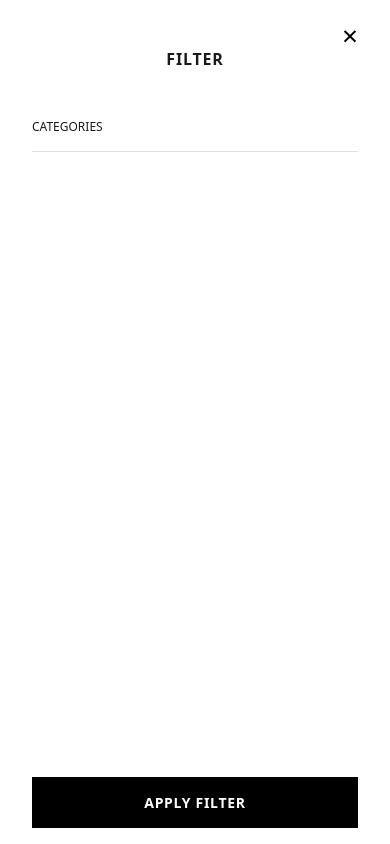
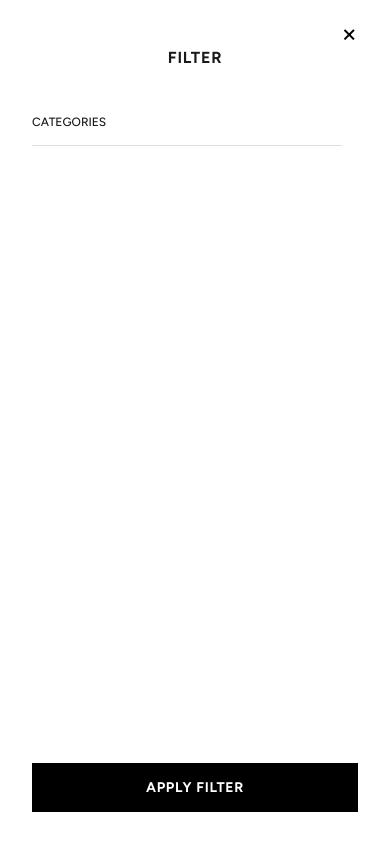
Before and after one commit to ellan13/ecommerce-groupproject, a plain HTML site: page products.html in a window 390 px wide. Both pictures are taken after a click on the button "Filter". Drawn offline with Linux system fonts and the light colour scheme; no server answers; a web font is replaced by a local one.

Commit message:
Update CSS to replace font with Figtree and enhance layout for filter components. Adjust styles for filter header, content, and footer to improve responsiveness and usability.

```diff
--- a/css/style.css
+++ b/css/style.css
@@ -1,4 +1,4 @@
-@import url("https://api.fontshare.com/v2/css?f[]=satoshi@400,500,700&display=swap");
+@import url("https://fonts.googleapis.com/css2?family=Figtree:wght@400;500;700&display=swap");
 
 *,
 *::before,
@@ -15,7 +15,7 @@
     --space-md: calc(var(--space) * 8);
     --space-lg: calc(var(--space) * 16);
     --space-xl: calc(var(--space) * 20);
-    --font-sans: "Satoshi", system-ui, sans-serif;
+    --font-sans: "Figtree", system-ui, sans-serif;
     --color-text: #1a1a1a;
     --color-icon-bg: #f0f0f0;
 }
@@ -411,11 +411,13 @@ main {
     flex-direction: column;
     gap: var(--space-sm);
     z-index: 100;
+    overflow: hidden;
 }
 
 .filter-header {
     display: flex;
     justify-content: center;
+    flex-shrink: 0;
     padding-top: var(--space-md);
     padding-bottom: var(--space-sm);
 }
@@ -435,6 +437,13 @@ main {
     font-size: 1rem;
     letter-spacing: 0.05em;
     text-transform: uppercase;
+}
+
+.filter-content {
+    flex: 1;
+    min-height: 0;
+    overflow-y: auto;
+    padding-right: var(--space-sm);
 }
 
 .filter-content h3 {
@@ -472,13 +481,15 @@ main {
 
 .category-count {
     margin-left: auto;
+    padding-right: var(--space-sm);
     font-size: 0.875rem;
     color: #666;
 }
 
 .filter-footer {
-    margin-top: auto;
-    padding-top: var(--space-md);
+    flex-shrink: 0;
+    padding-top: var(--space-sm);
+    padding-bottom: var(--space-sm);
 }
 
 .apply-filter-btn {
```
